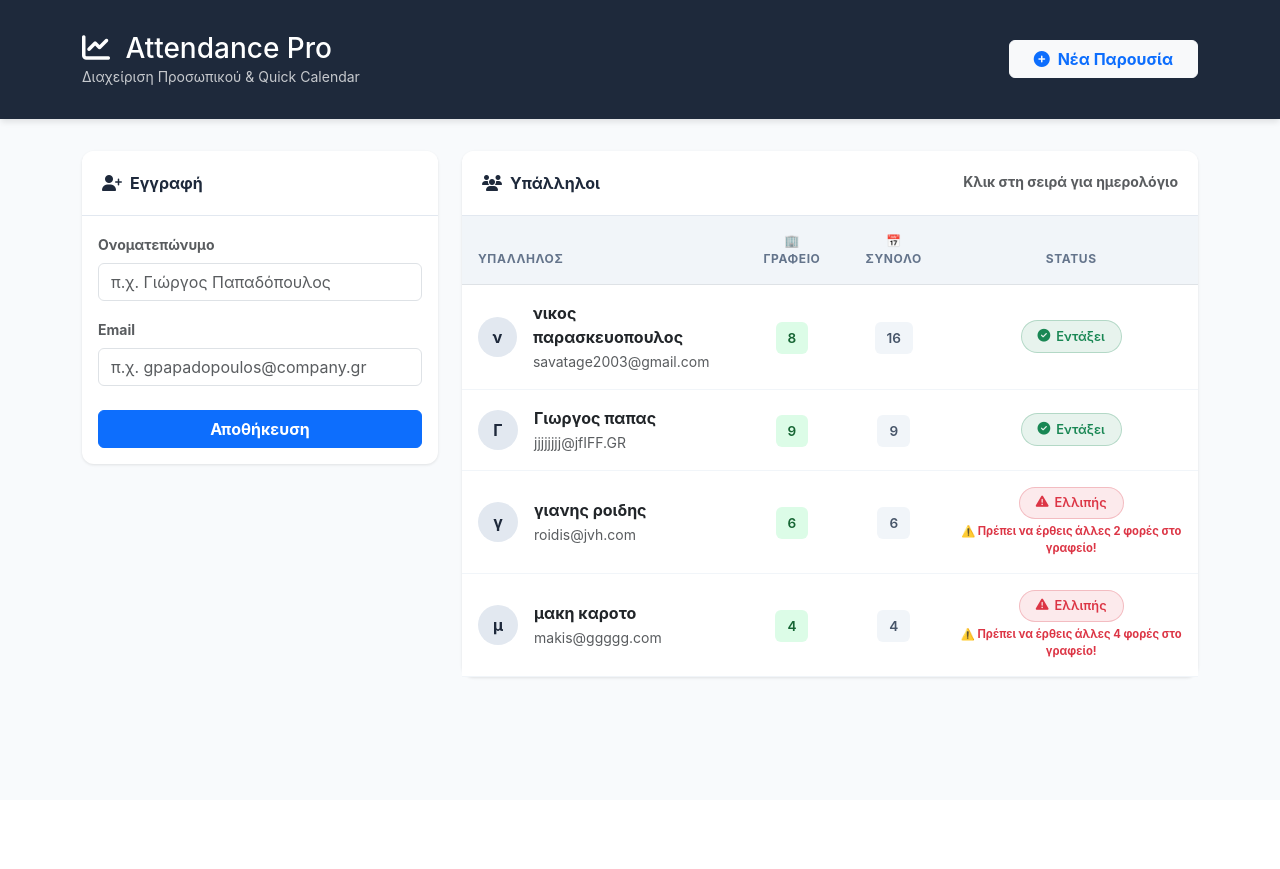
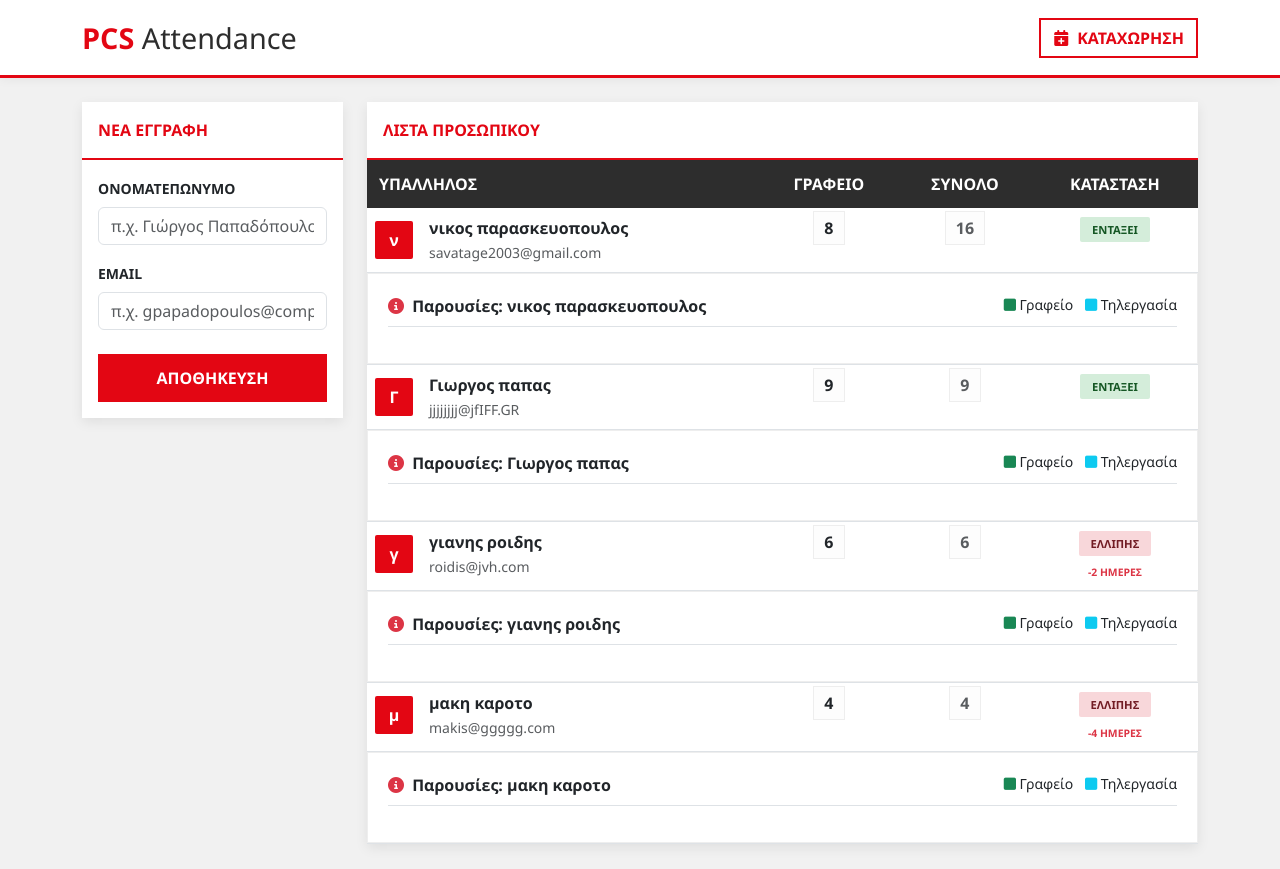
Before and after one commit to drakokatara/PythonProject, a Django app: page / in a window 1280 px wide. Before the commit the page ends 679 px from the top, so only its background shows below. Run offline with Django 5.2, Linux system fonts and the light colour scheme; data comes from the database, SQL or seed files in the repository; both versions use the stored data as it was after the commit; some libraries are stand-ins or nearby versions.

Commit message:
αλαγη στο style

```diff
--- a/employees/templates/employees/manage.html
+++ b/employees/templates/employees/manage.html
@@ -3,7 +3,7 @@
 <head>
     <meta charset="UTF-8">
     <meta name="viewport" content="width=device-width, initial-scale=1.0">
-    <title>Attendance Pro | Dashboard</title>
+    <title>PCS Attendance System | Red Edition</title>
 
     <link href="https://cdn.jsdelivr.net/npm/bootstrap@5.3.0/dist/css/bootstrap.min.css" rel="stylesheet">
     <link rel="stylesheet" href="https://cdnjs.cloudflare.com/ajax/libs/font-awesome/6.4.0/css/all.min.css">
@@ -12,95 +12,174 @@
 
     <style>
         :root {
-            --primary-color: #1e293b;
-            --accent-color: #3b82f6;
-            --bg-color: #f8fafc;
-            --office-color: #10b981;
-            --remote-color: #0ea5e9;
+            --pcs-red: #e30613; /* Το χαρακτηριστικό κόκκινο */
+            --pcs-dark: #2d2d2d;
+            --pcs-white: #ffffff;
+            --pcs-light-gray: #f8f9fa;
         }
 
-        body { background-color: var(--bg-color); font-family: 'Inter', sans-serif; color: #334155; }
+        body {
+            background-color: #f1f1f1;
+            font-family: 'Segoe UI', Roboto, sans-serif;
+            color: var(--pcs-dark);
+        }
 
-        .dashboard-header { background: var(--primary-color); color: white; padding: 2rem 0; margin-bottom: 2rem; box-shadow: 0 4px 6px -1px rgb(0 0 0 / 0.1); }
+        /* PCS Red Header */
+        .dashboard-header {
+            background: var(--pcs-white);
+            color: var(--pcs-dark);
+            padding: 1rem 0;
+            border-bottom: 3px solid var(--pcs-red);
+            box-shadow: 0 2px 10px rgba(0,0,0,0.05);
+        }
 
-        .card { border: none; border-radius: 12px; box-shadow: 0 1px 3px 0 rgb(0 0 0 / 0.1); margin-bottom: 20px; }
-        .card-header { background-color: white; border-bottom: 1px solid #e2e8f0; font-weight: 700; color: var(--primary-color); padding: 1.25rem; border-radius: 12px 12px 0 0 !important; }
+        .company-logo {
+            font-weight: 800;
+            font-size: 1.8rem;
+            color: var(--pcs-red);
+        }
+
+        .company-logo span { color: var(--pcs-dark); font-weight: 300; }
+
+        .card {
+            border: none;
+            border-radius: 0;
+            box-shadow: 0 4px 12px rgba(0,0,0,0.08);
+            margin-bottom: 25px;
+            background: var(--pcs-white);
+        }
+
+        .card-header {
+            background-color: var(--pcs-white);
+            border-bottom: 2px solid var(--pcs-red);
+            font-weight: 700;
+            color: var(--pcs-red);
+            padding: 1rem;
+            text-transform: uppercase;
+        }
 
         /* Table Styling */
-        .table thead th { background-color: #f1f5f9; color: #64748b; text-transform: uppercase; font-size: 0.75rem; letter-spacing: 0.05em; padding: 1rem; }
-        .table tbody td { padding: 1rem; vertical-align: middle; border-color: #f1f5f9; }
+        .table thead th {
+            background-color: var(--pcs-dark);
+            color: white;
+            font-weight: 600;
+            border: none;
+            padding: 12px;
+        }
 
-        /* Clickable Row */
-        .employee-row { cursor: pointer; transition: background 0.2s; }
-        .employee-row:hover { background-color: #f8fafc; }
+        .employee-row { cursor: pointer; transition: 0.2s; }
+        .employee-row:hover { background-color: #fff5f5; }
 
-        .avatar-circle { width: 40px; height: 40px; background: #e2e8f0; border-radius: 50%; display: flex; align-items: center; justify-content: center; color: var(--primary-color); font-weight: bold; }
+        .avatar-circle {
+            width: 38px;
+            height: 38px;
+            background: var(--pcs-red);
+            color: white;
+            border-radius: 2px;
+            display: flex;
+            align-items: center;
+            justify-content: center;
+            font-weight: bold;
+        }
 
-        .stat-badge { padding: 0.5rem 0.75rem; border-radius: 6px; font-weight: 600; font-size: 0.85rem; }
-        .bg-office { background-color: #dcfce7; color: #166534; }
-        .bg-total { background-color: #f1f5f9; color: #475569; }
+        .stat-badge {
+            padding: 5px 10px;
+            font-weight: 700;
+            border: 1px solid #eee;
+            background: #fdfdfd;
+        }
 
-        .status-pill { display: inline-flex; align-items: center; gap: 6px; padding: 0.35rem 1rem; border-radius: 9999px; font-size: 0.8rem; font-weight: 600; }
+        .status-pill {
+            font-weight: 800;
+            font-size: 0.7rem;
+            padding: 5px 12px;
+            text-transform: uppercase;
+            border-radius: 2px;
+        }
 
-        /* Calendar Detail Row */
-        .calendar-detail-row { display: none; background-color: #ffffff; }
-        .calendar-container { padding: 2rem; border-top: 2px solid var(--accent-color); background: #fff; }
+        .status-ok { background-color: #d4edda; color: #155724; }
+        .status-late { background-color: #f8d7da; color: #721c24; }
 
-        #calendar { font-size: 0.85rem; max-width: 100%; }
-        .fc-header-toolbar { margin-bottom: 1rem !important; font-size: 0.9rem; }
+        /* Calendar Customization */
+        .calendar-container {
+            padding: 20px;
+            background: #fff;
+            border: 1px solid #eee;
+        }
+
+        .fc .fc-button-primary {
+            background-color: var(--pcs-red) !important;
+            border-color: var(--pcs-red) !important;
+            border-radius: 0;
+        }
+
+        .btn-pcs {
+            background-color: var(--pcs-red);
+            color: white;
+            border: none;
+            border-radius: 0;
+            font-weight: 700;
+            padding: 12px;
+            transition: 0.3s;
+        }
+
+        .btn-pcs:hover { background-color: var(--pcs-dark); color: white; }
+
+        .btn-action-outline {
+            border: 2px solid var(--pcs-red);
+            color: var(--pcs-red);
+            font-weight: 700;
+            border-radius: 0;
+        }
+
+        .btn-action-outline:hover { background: var(--pcs-red); color: white; }
     </style>
 </head>
 <body>
 
-<header class="dashboard-header">
+<header class="dashboard-header mb-4">
     <div class="container d-flex justify-content-between align-items-center">
-        <div>
-            <h1 class="h3 mb-0"><i class="fas fa-chart-line me-2"></i> Attendance Pro</h1>
-            <p class="mb-0 opacity-75 small">Διαχείριση Προσωπικού & Quick Calendar</p>
-        </div>
-        <a href="{% url 'log_attendance' %}" class="btn btn-light fw-bold text-primary px-4">
-            <i class="fas fa-plus-circle me-2"></i>Νέα Παρουσία
+        <div class="company-logo">PCS <span>Attendance</span></div>
+        <a href="{% url 'log_attendance' %}" class="btn btn-action-outline">
+            <i class="fas fa-calendar-plus me-2"></i>ΚΑΤΑΧΩΡΗΣΗ
         </a>
     </div>
 </header>
 
 <div class="container">
     <div class="row">
-        <div class="col-lg-4">
-            <div class="card sticky-top" style="top: 20px;">
-                <div class="card-header"><i class="fas fa-user-plus me-2"></i>Εγγραφή</div>
+        <div class="col-lg-3">
+            <div class="card">
+                <div class="card-header">ΝΕΑ ΕΓΓΡΑΦΗ</div>
                 <div class="card-body">
                     <form method="post">
                         {% csrf_token %}
                         <div class="mb-3">
-                            <label class="form-label small fw-bold text-muted">Ονοματεπώνυμο</label>
+                            <label class="form-label small fw-bold">ΟΝΟΜΑΤΕΠΩΝΥΜΟ</label>
                             {{ form.full_name }}
                         </div>
                         <div class="mb-4">
-                            <label class="form-label small fw-bold text-muted">Email</label>
+                            <label class="form-label small fw-bold">EMAIL</label>
                             {{ form.email }}
                         </div>
-                        <button type="submit" class="btn btn-primary w-100 fw-bold">Αποθήκευση</button>
+                        <button type="submit" class="btn btn-pcs w-100">ΑΠΟΘΗΚΕΥΣΗ</button>
                     </form>
                 </div>
             </div>
         </div>
 
-        <div class="col-lg-8">
+        <div class="col-lg-9">
             <div class="card">
-                <div class="card-header d-flex justify-content-between">
-                    <span><i class="fas fa-users me-2"></i>Υπάλληλοι</span>
-                    <small class="text-muted">Κλικ στη σειρά για ημερολόγιο</small>
-                </div>
+                <div class="card-header">ΛΙΣΤΑ ΠΡΟΣΩΠΙΚΟΥ</div>
                 <div class="card-body p-0">
                     <div class="table-responsive">
-                        <table class="table mb-0">
+                        <table class="table table-hover mb-0 border-top-0">
                             <thead>
                                 <tr>
-                                    <th>Υπάλληλος</th>
-                                    <th class="text-center">🏢 Γραφείο</th>
-                                    <th class="text-center">📅 Σύνολο</th>
-                                    <th class="text-center">Status</th>
+                                    <th>ΥΠΑΛΛΗΛΟΣ</th>
+                                    <th class="text-center">ΓΡΑΦΕΙΟ</th>
+                                    <th class="text-center">ΣΥΝΟΛΟ</th>
+                                    <th class="text-center">ΚΑΤΑΣΤΑΣΗ</th>
                                 </tr>
                             </thead>
                             <tbody>
@@ -111,37 +190,34 @@
                                             <div class="avatar-circle">{{ emp.name|slice:":1" }}</div>
                                             <div>
                                                 <div class="fw-bold">{{ emp.name }}</div>
-                                                <small class="text-muted">{{ emp.email }}</small>
+                                                <small class="text-muted small">{{ emp.email }}</small>
                                             </div>
                                         </div>
                                     </td>
-                                    <td class="text-center"><span class="stat-badge bg-office">{{ emp.office }}</span></td>
-                                    <td class="text-center"><span class="stat-badge bg-total">{{ emp.total }}</span></td>
+                                    <td class="text-center"><span class="stat-badge">{{ emp.office }}</span></td>
+                                    <td class="text-center"><span class="stat-badge text-muted">{{ emp.total }}</span></td>
                                     <td class="text-center">
                                     {% if emp.is_ok %}
-                                        <div class="status-pill bg-success bg-opacity-10 text-success border border-success border-opacity-25">
-                                            <i class="fas fa-check-circle"></i> Εντάξει
-                                        </div>
+                                        <span class="status-pill status-ok">ΕΝΤΑΞΕΙ</span>
                                     {% else %}
-                                        <div class="status-pill bg-danger bg-opacity-10 text-danger border border-danger border-opacity-25">
-                                            <i class="fas fa-exclamation-triangle"></i> Ελλιπής
-                                        </div>
+                                        <span class="status-pill status-late">ΕΛΛΙΠΗΣ</span>
                                         <div class="mt-1">
-                                            <small class="text-danger fw-bold" style="font-size: 0.7rem; display: block;">
-                                                ⚠️ Πρέπει να έρθεις άλλες {{ emp.debt }} φορές στο γραφείο!
+                                            <small class="text-danger fw-bold" style="font-size: 0.65rem;">
+                                                -{{ emp.debt }} ΗΜΕΡΕΣ
                                             </small>
                                         </div>
                                     {% endif %}
-                                </td>
+                                    </td>
+                                </tr>
                                 <tr id="calendar-row-{{ emp.id }}" class="calendar-detail-row">
                                     <td colspan="4" class="p-0">
                                         <div class="calendar-container">
-                                            <div class="d-flex justify-content-between align-items-center mb-3">
-                                                <h6 class="fw-bold mb-0">Παρουσίες: {{ emp.name }}</h6>
-                                                <div>
-                                                    <span class="badge bg-office text-dark me-2">● Γραφείο</span>
-                                                    <span class="badge bg-info text-dark">● Τηλεργασία</span>
-                                                </div>
+                                            <div class="d-flex justify-content-between mb-3 border-bottom pb-2">
+                                                <span class="fw-bold"><i class="fas fa-info-circle me-1 text-danger"></i> Παρουσίες: {{ emp.name }}</span>
+                                                <span class="small">
+                                                    <i class="fas fa-square text-success"></i> Γραφείο
+                                                    <i class="fas fa-square text-info ms-2"></i> Τηλεργασία
+                                                </span>
                                             </div>
                                             <div id="calendar-{{ emp.id }}"></div>
                                         </div>
@@ -158,20 +234,16 @@
 </div>
 
 <script>
-    // Αντικείμενο για να κρατάμε τα ημερολόγια που έχουν αρχικοποιηθεί
     const initializedCalendars = {};
 
     function toggleCalendar(empId) {
         const row = document.getElementById(`calendar-row-${empId}`);
         const isVisible = row.style.display === 'table-row';
 
-        // Κλείνουμε όλα τα άλλα ανοιχτά ημερολόγια (προαιρετικό)
         document.querySelectorAll('.calendar-detail-row').forEach(r => r.style.display = 'none');
 
         if (!isVisible) {
             row.style.display = 'table-row';
-
-            // Αρχικοποίηση FullCalendar μόνο αν δεν έχει γίνει ήδη
             if (!initializedCalendars[empId]) {
                 renderCalendar(empId);
                 initializedCalendars[empId] = true;
@@ -181,34 +253,16 @@
 
     function renderCalendar(empId) {
         const calendarEl = document.getElementById(`calendar-${empId}`);
-
-        // Εδώ χρειαζόμαστε τα events. Επειδή είμαστε στο manage view,
-        // θα πρέπει να βεβαιωθείς ότι το views.py στέλνει τα events για κάθε emp.
-        // Για την ώρα, θα το συνδέσουμε με ένα API ή θα το περάσουμε μέσω data-attributes.
-
-        // ΣΗΜΑΝΤΙΚΟ: Στο views.py σου, πρόσθεσε στο 'data.append' τα events του κάθε υπαλλήλου!
-
         const calendar = new FullCalendar.Calendar(calendarEl, {
             initialView: 'dayGridMonth',
             locale: 'el',
-            height: 400,
+            height: 380,
             headerToolbar: { left: 'prev,next', center: 'title', right: '' },
-            // Αυτό το κομμάτι θα τραβάει τα δεδομένα που στέλνει το Django
-            events: getEmployeeEvents(empId),
-            eventDidMount: function(info) {
-                info.el.style.fontSize = '0.7rem';
-            }
+            events: window.allEvents[empId] || [],
         });
         calendar.render();
     }
 
-    // Συνάρτηση "γέφυρα" για να παίρνει τα events από το Django
-    function getEmployeeEvents(empId) {
-        // Θα ψάξει στο global object που θα φτιάξουμε παρακάτω
-        return window.allEvents[empId] || [];
-    }
-
-    // Προετοιμασία των δεδομένων από το Django για την Javascript
     window.allEvents = {
         {% for emp in employees %}
             "{{ emp.id }}": {{ emp.events_json|safe }},
@@ -216,6 +270,5 @@
     };
 </script>
 
-<script src="https://cdn.jsdelivr.net/npm/bootstrap@5.3.0/dist/js/bootstrap.bundle.min.js"></script>
 </body>
 </html>
```
Also changed, not shown: employees/templates/employees/log_attendance.html (+94 -44 lines), db.sqlite3.
